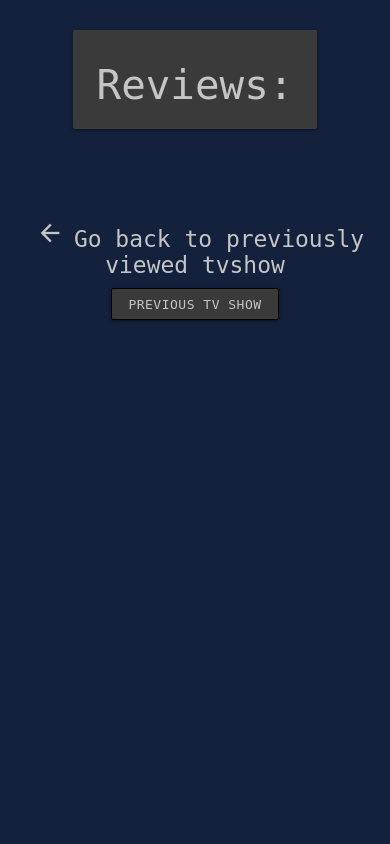
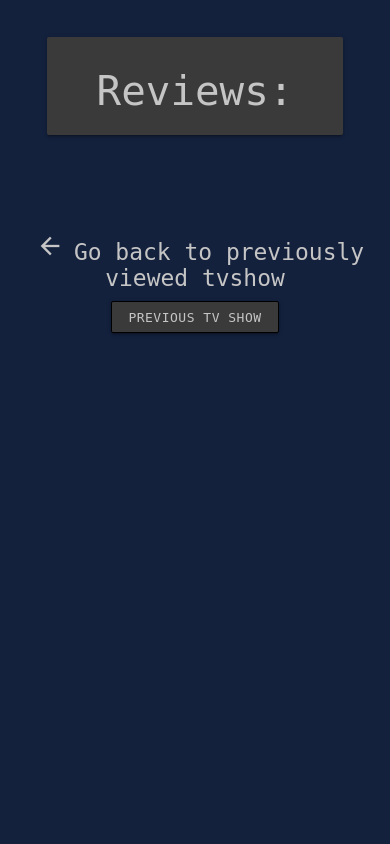
Before and after one commit to Code-Institute-Submissions/TVreview, a Flask app: page /allreviews/1 in a window 390 px wide. Shown: the part 256-1100 px from the top of the page. Run offline with Flask 2, Linux system fonts and the light colour scheme; data that the repository does not hold is empty; some libraries are stand-ins or nearby versions; some web fonts are replaced.

Commit message:
Updated readme.md for responsiveness and made minor changes to how profile and allreviews look on smaller screen. Changed video links for gifs in readme.md.

```diff
--- a/app.py
+++ b/app.py
@@ -28,6 +28,9 @@
 def index():
     return render_template("index.html")
 
+# search function to get search term and use
+# it for the search function on the API request
+
 
 @app.route("/search/<searchterm>")
 def search(searchterm):
@@ -40,6 +43,9 @@
         return render_template('search.html', searchresults=searchresults)
     except Exception:
         return render_template('error.html')
+
+# A redirect in order to keep the search term
+# and feed it into the search function
 
 
 @app.route("/searchredirect", methods=["GET", "POST"])
--- a/templates/allreviews.html
+++ b/templates/allreviews.html
@@ -5,7 +5,7 @@
 
 <section class="section1b">
 	<div class="row">
-		<div class="center col s10 offset-s1">
+		<div class="center col s12 m10 offset-m1">
 			<div class="card hoverable custom-card-review center custom-padding4">
 				<span class="card-title custom-text">
 					<h3>Reviews:</h3>
--- a/templates/profile.html
+++ b/templates/profile.html
@@ -59,7 +59,7 @@
 			</div>
 		</div>
 		<div class="row custom-padding2">
-			<div class="col s6 offset-s3">
+			<div class="col s10 offset-s1 l6 offset-l3">
 
         {% for review in reviews %}
 
```
Also changed, not shown: README.md, static/media/lighthouse.png (added), static/media/lighthouse_tv.png (added), static/media/login1.gif (added), static/media/login2.gif (added), static/media/pass.gif (added), static/media/search.gif (added), static/media/sign-up.gif (added), 5 other files.
